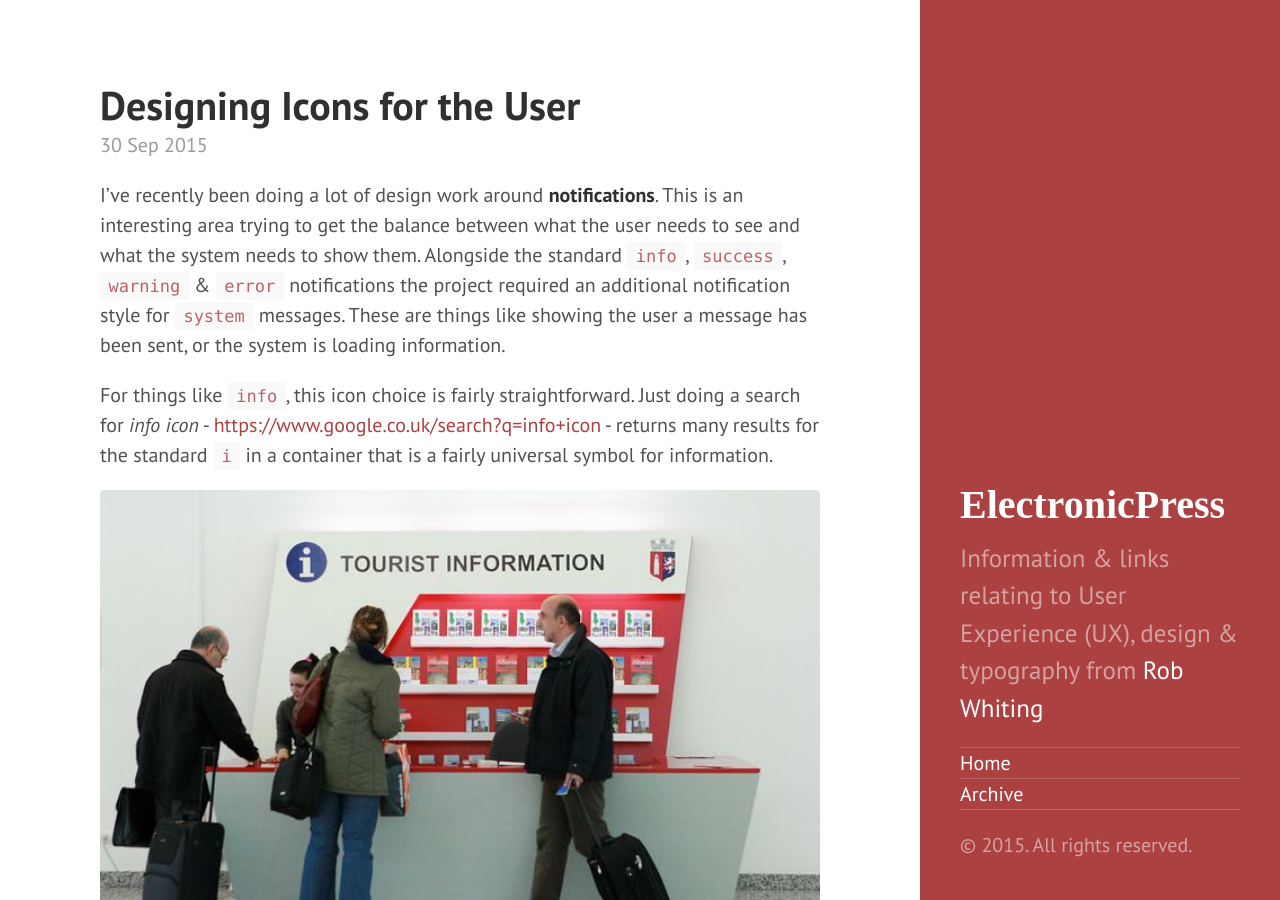
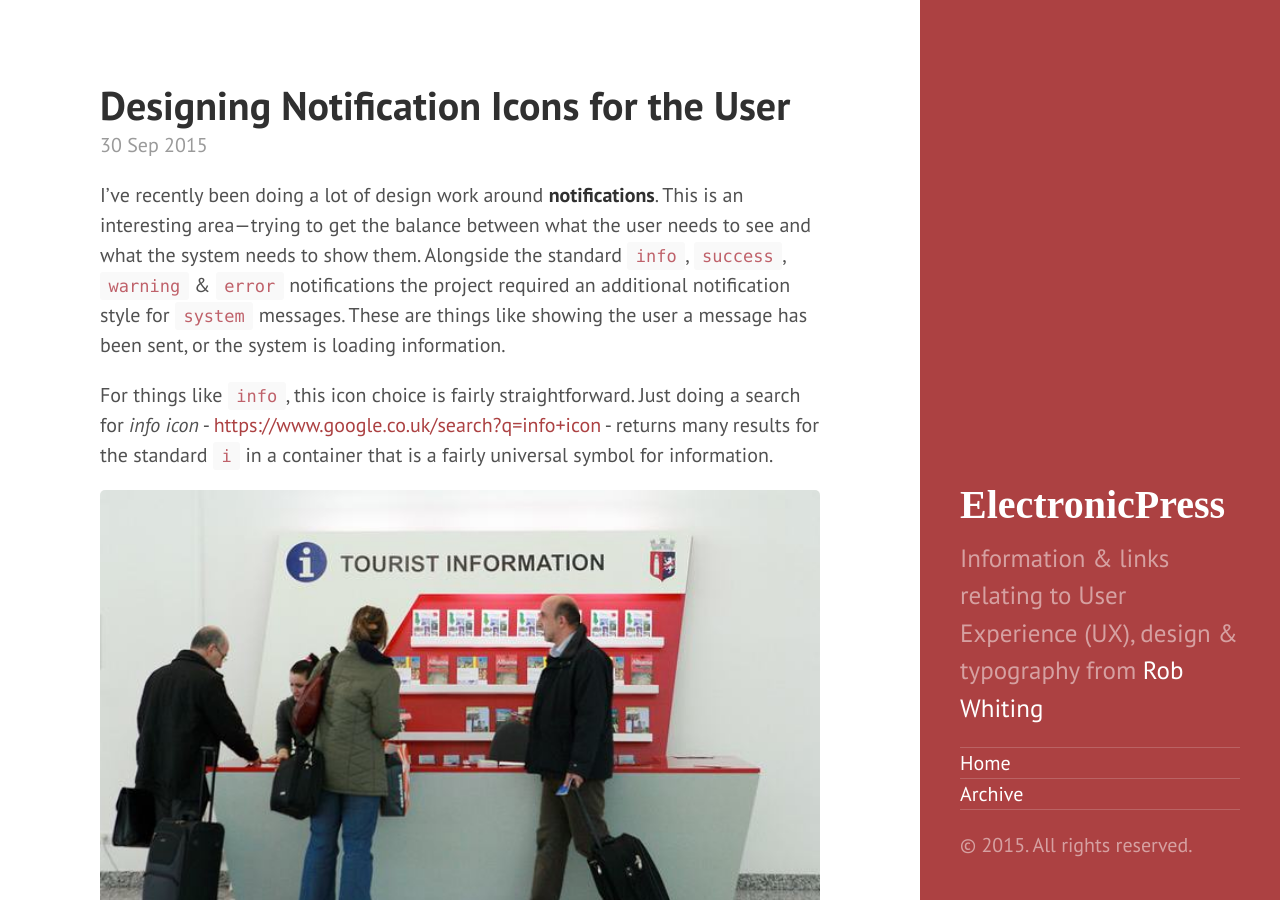
Before and after one commit to whitingx/whitingx.github.io, a Jekyll site: the page built from _posts/2015-09-30-designing-notification-icons-for-the-user.md, in a window 1280 px wide and 900 px high. Built offline with Jekyll 4.4.1, drawn with Linux system fonts in a browser that asks for light colours; some web fonts are replaced; comment, search, counter and statistics services are not loaded; some of the changed text lies outside the part shown.

Commit message:
Article edits

```diff
--- a/_posts/2015-09-30-designing-icons-for-the-user.md
+++ b/_posts/2015-09-30-designing-notification-icons-for-the-user.md
@@ -1,10 +1,10 @@
 ---
 published: true
-title: Designing Icons for the User
+title: Designing Notification Icons for the User
 layout: post
 tags: [UI, icons]
 ---
-I've recently been doing a lot of design work around **notifications**. This is an interesting area trying to get the balance between what the user needs to see and what the system needs to show them. Alongside the standard `info`, `success`, `warning` & `error` notifications the project required an additional notification style for `system` messages. These are things like showing the user a message has been sent, or the system is loading information.
+I've recently been doing a lot of design work around **notifications**. This is an interesting area—trying to get the balance between what the user needs to see and what the system needs to show them. Alongside the standard `info`, `success`, `warning` & `error` notifications the project required an additional notification style for `system` messages. These are things like showing the user a message has been sent, or the system is loading information.
 
 For things like `info`, this icon choice is fairly straightforward. Just doing a search for _info icon_ - [https://www.google.co.uk/search?q=info+icon](https://www.google.co.uk/search?q=info+icon) - returns many results for the standard `i` in a container that is a fairly universal symbol for information.
 
@@ -21,6 +21,6 @@
 
 But looking at the `system` notification we realised that no one icon really covered the potential variants, so the decision was made to dynamically add a relevant icon to denote the system process taking place, display a certain icon to denote the system _saving_ an item and another one to denote the system _sending_ a message.
 
-But then I took a step back to consider this more - from the users perspective they see a constantly changing notification, it increases the effort they have to put in to understand what the notification is telling them. We were designing this notification based on what the Designers & Developers thought the user would _want_ to see rather then what the user _needed_ to see. From the users perspective, all they need to know is that the system is performing an action and if that action has succeeded or failed.
+But then I took a step back to consider this more - from the users perspective they see a constantly changing notification, it increases the effort they have to put in to understand what the notification is telling them. We were designing this notification based on what the Designers & Developers thought the user would _want_ to see rather then what the user _needed_ to see. From the users perspective, all they need to know is that the system is performing an action and if that action has succeeded or failed. This was the path we took, a single icon to denote `system` notifications to the user.
 
 Don't try to overthink UI, by avoiding dynamic notification icons in this area we made it easier for both the user to comprehend what is happening in the system and reduced development time and potential issues. In many cases, the simplest solution is the best.
```
